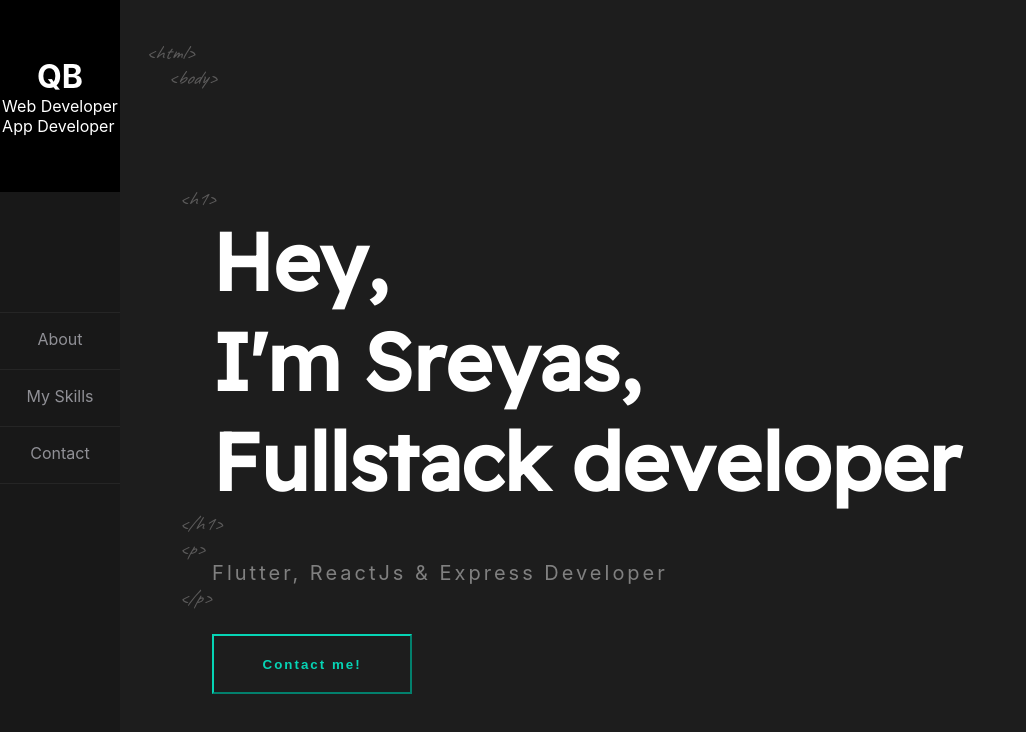
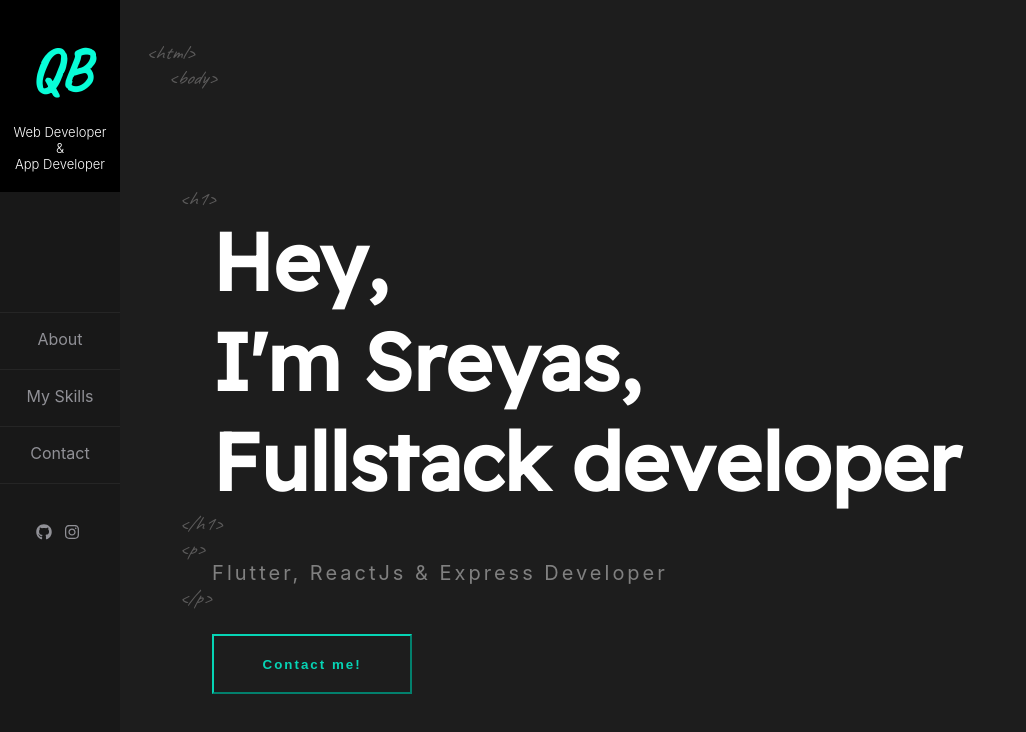
Before and after one commit to sreyasqb/profile-website, a React (Create React App) app: page /home in a window 1280 px wide. Shown: the top 732 px of the page, without its empty margins (0-1026 px from the left). Built offline with nearby package versions, Linux system fonts and the light colour scheme.

Commit message:
social added

```diff
--- a/package.json
+++ b/package.json
@@ -9,6 +9,7 @@
     "emailjs-com": "^3.2.0",
     "react": "^17.0.2",
     "react-dom": "^17.0.2",
+    "react-icons": "^4.3.1",
     "react-router-dom": "^6.1.1",
     "react-scripts": "4.0.3",
     "react-spring": "^9.3.2",
--- a/src/components/SideBar.js
+++ b/src/components/SideBar.js
@@ -1,15 +1,16 @@
 import { Link } from "react-router-dom";
 import classes from "./SideBar.module.css";
+import { FaGithub, FaInstagram } from "react-icons/fa";
 const SideBar = (props) => {
   return (
     <div className={classes.sidebar}>
+      <div className={classes.material}>
         <Link to="/" style={{ textDecoration: "none", color: "inherit" }}>
           <div className={classes.logo}>
             <h1>QB</h1>
-          <p>
-            Web Developer <br />
-            App Developer
-          </p>
+            <h4>Web Developer</h4>
+            <h4> & </h4>
+            <h4>App Developer</h4>
           </div>
         </Link>
         <ul>
@@ -40,6 +41,32 @@ const SideBar = (props) => {
           </li>
         </ul>
       </div>
+      <div className={classes.social}>
+        <ul>
+          <li>
+            <a
+              href="https://www.github.com/sreyasqb"
+              target="_blank"
+              rel="noopener noreferrer"
+              style={{ color: "inherit" }}
+            >
+              <FaGithub />
+            </a>
+          </li>
+
+          <li>
+            <a
+              href="https://www.instagram.com/sreyasqb/"
+              target="_blank"
+              rel="noopener noreferrer"
+              style={{ color: "inherit" }}
+            >
+              <FaInstagram />
+            </a>
+          </li>
+        </ul>
+      </div>
+    </div>
   );
 };
 export default SideBar;
--- a/src/components/SideBar.module.css
+++ b/src/components/SideBar.module.css
@@ -10,22 +10,40 @@
     height:100vh;
 
 }
+.sidebar div h1{
+    transition:all 0.4s linear;
+}
+.logo h1{
+    font-family: "Caveat", cursive;
+    font-size: 60px;
+    padding:2vh 0;
+}
+
 .logo{
     display:flex;
     flex-direction: column;
-    justify-content: center;
+
     align-items: center;
     background-color: black;
     color:white;
+    font-size: small;
     width:100%;
     height:20vh;
     padding:2vh 0;
 }
+.sidebar div:hover h1{
+    color:#08FDD8;
+}
+
+.logo h4{
+    padding:0 0;
+    font-weight: 300;
+}
 .sidebar ul{
     list-style: none;
-    padding:15vh 0;
+    padding:15vh 0 0 0;
 }
-.sidebar li{
+.material li{
     padding-top:2vh;
     height:5vh;
     color:#909096;
@@ -34,9 +52,25 @@
     transition:all 0.3s linear;
     /* border-bottom: 0.2px solid #909096; */
 }
-.sidebar li:last-child{
+.material li:last-child{
     border-bottom: 0.1px solid rgba(146, 144, 144, 0.1);
 }
-.sidebar li:hover{
+.material li:hover{
     color:#08FDD8;
 }
+.social ul{
+    padding:5vh 25%;
+}
+.social li{
+    display: inline-block;
+    border-top:none;
+    padding:0 10%;
+    color:#909096;
+    transition:all 0.3s linear;
+}
+.social li:hover{
+    color:#08FDD8;
+}
+.social li:last-child:hover{
+    color:rgb(196, 43, 132);
+}
--- a/src/pages/HomePage.js
+++ b/src/pages/HomePage.js
@@ -2,8 +2,15 @@ import React from "react";
 import CommonButton from "../components/CommonButton";
 import SideBar from "../components/SideBar";
 import classes from "./HomePage.module.css";
+import {Link} from 'react-router-dom';
 
 const HomePage = (props) => {
+
+  const clickHandler=()=>{
+    return(
+      <Link to="/contact"/>
+    )
+  }
 
   var dots = [],
     mouse = {
@@ -122,7 +129,7 @@ const HomePage = (props) => {
         <p id={classes.specialText}>Flutter, ReactJs & Express Developer</p>
         <h5 style={{ paddingLeft: "3%" }}>&lt;/p&gt;</h5>
 
-        <CommonButton title="Contact me!" type="text"/>
+        <CommonButton title="Contact me!" type="text" onClick={clickHandler}/>
       </div>
 
     </div>
```
Lines whose indentation alone changed are shown as unchanged.
